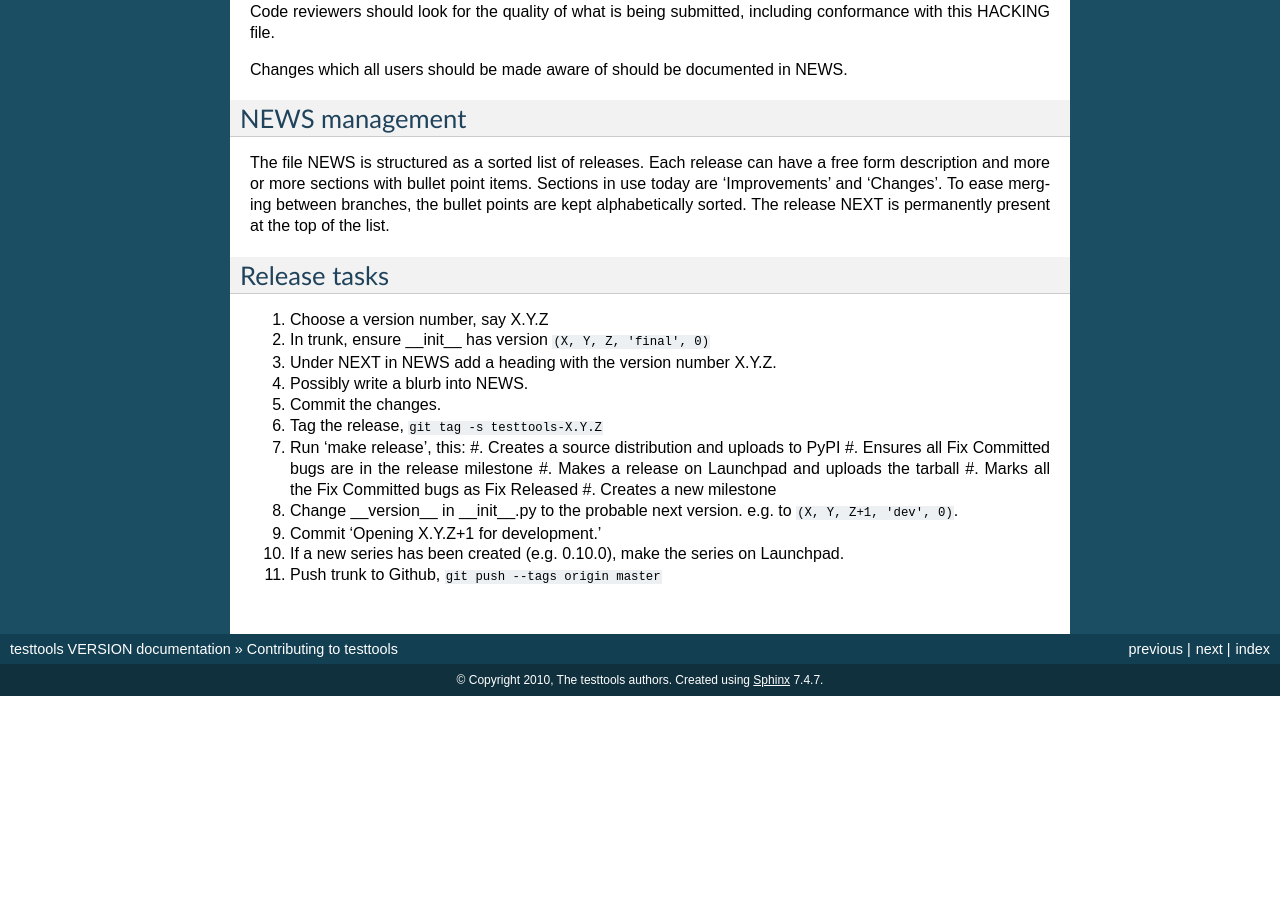
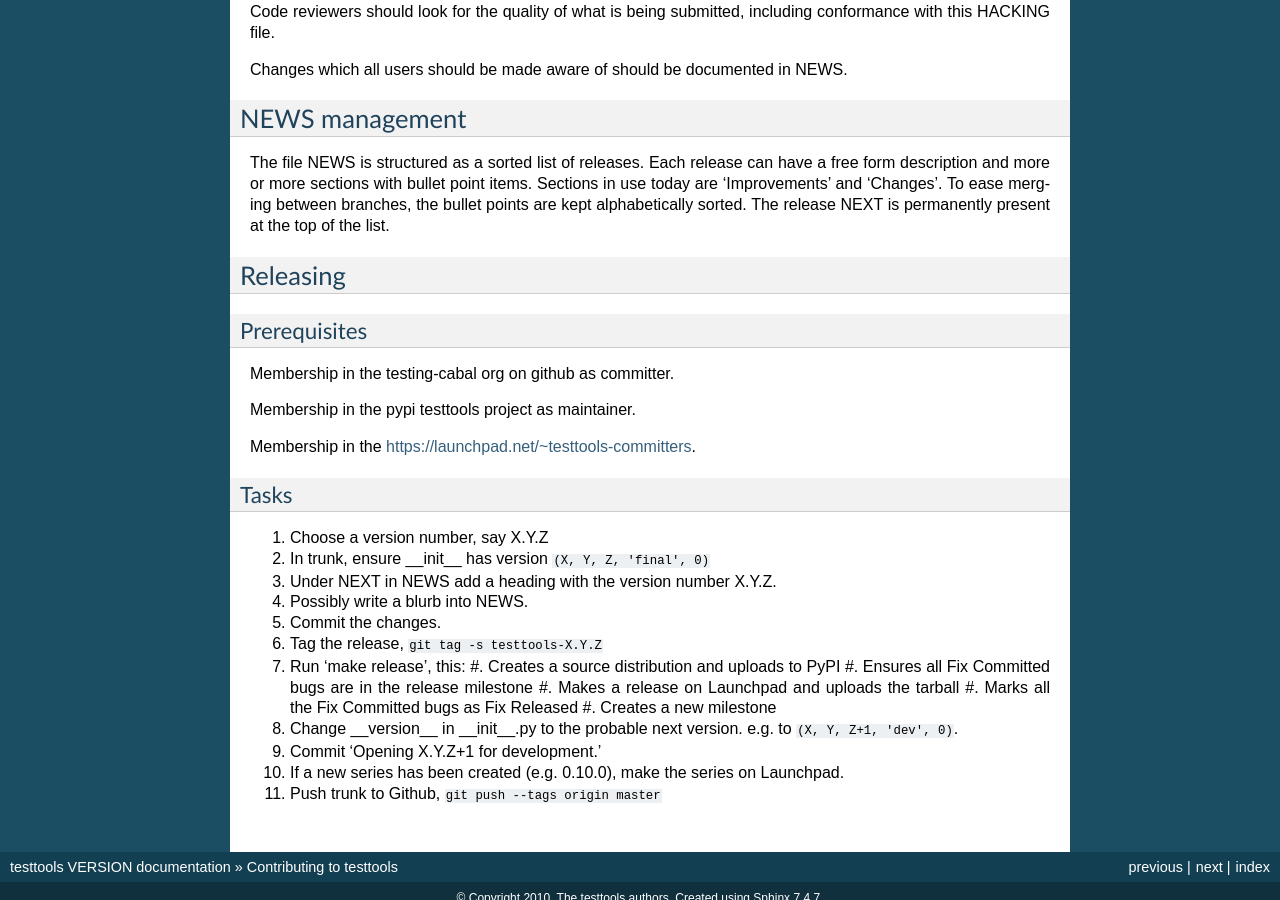
Before and after one commit to testing-cabal/testtools, a Sphinx documentation site: the page built from doc/hacking.rst, in a window 1280 px wide and 900 px high, scrolled down 2049 px. Built offline with Sphinx 7.4.7, drawn with Linux system fonts in a browser that asks for light colours; pages that are not in the unit, such as notebooks, are missing from menus; before the commit the page ends 2745 px from its top, so only the background shows below that; some of the changed text lies outside the part shown.

Commit message:
Document release pre-requisites.
Change-Id: I3aa9150d0db5952053060f84d431b5b7fdea747e

```diff
--- a/doc/hacking.rst
+++ b/doc/hacking.rst
@@ -141,8 +141,20 @@ branches, the bullet points are kept alphabetically sorted. The release NEXT is
 permanently present at the top of the list.
 
 
-Release tasks
--------------
+Releasing
+---------
+
+Prerequisites
++++++++++++++
+
+Membership in the testing-cabal org on github as committer.
+
+Membership in the pypi testtools project as maintainer.
+
+Membership in the https://launchpad.net/~testtools-committers.
+
+Tasks
++++++
 
 #. Choose a version number, say X.Y.Z
 #. In trunk, ensure __init__ has version ``(X, Y, Z, 'final', 0)``
```
